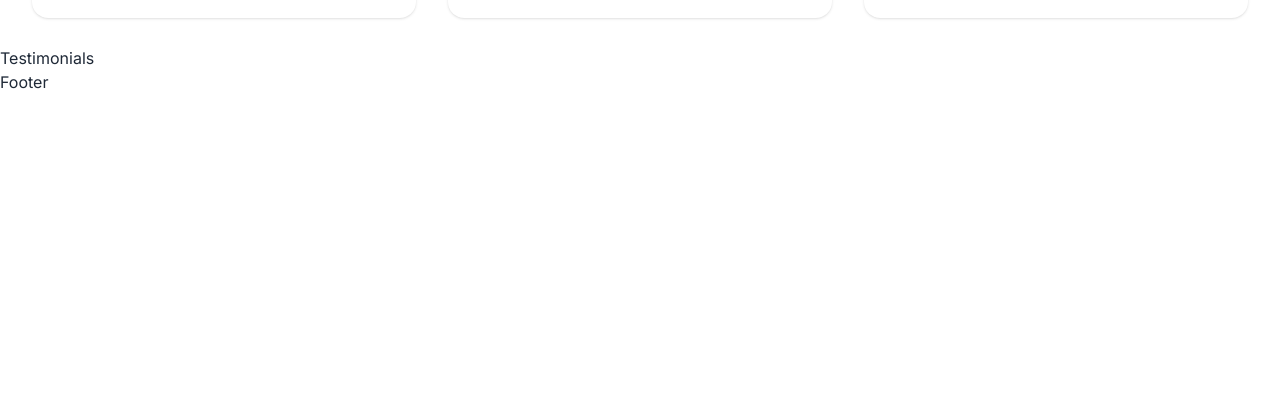
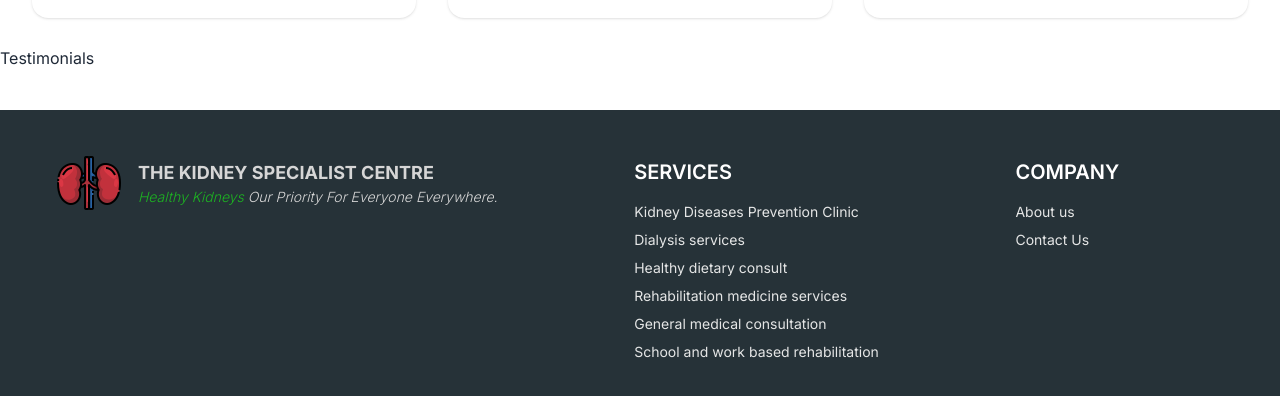
Before and after one commit to Masood-zone/hospital-ui, a React (Vite) app: page / in a window 1280 px wide. Shown: the part 1712-2108 px from the top of the page. Before the commit the page ends 1806 px from the top, so only its background shows below. Built offline with nearby package versions, Linux system fonts and the light colour scheme.

Commit message:
Chore:completed with the footer section

```diff
--- a/src/components/footer/index.jsx
+++ b/src/components/footer/index.jsx
@@ -1,7 +1,52 @@
 import React from "react";
+import { mainLogo } from "../../assets";
 
 function Footer() {
-  return <div>Footer</div>;
+  return (
+    <div className="mt-10 ">
+      <footer className="footer p-10 bg-[#263238] text-base-300">
+        {/* Main Logo */}
+        <aside>
+          <div className="flex items-center">
+            <a href="/" className="flex">
+              <img
+                src={mainLogo}
+                alt="main-logo"
+                className="w-auto h-auto btn btn-ghost "
+              />
+            </a>
+            <p className="uppercase text-text-200 font-bold text-lg">
+              THE KIDNEY Specialist Centre
+              <p className="text-sm capitalize italic font-light text-text-200">
+                <span className="text-primary-500 ">Healthy Kidneys</span> Our
+                Priority For Everyone Everywhere.
+              </p>
+            </p>
+          </div>
+        </aside>
+        <nav>
+          <h6 className="uppercase py-2 text-xl text-white font-semibold">
+            Services
+          </h6>
+          <a className="link link-hover">Kidney Diseases Prevention Clinic</a>
+          <a className="link link-hover">Dialysis services</a>
+          <a className="link link-hover">Healthy dietary consult</a>
+          <a className="link link-hover">Rehabilitation medicine services</a>
+          <a className="link link-hover">General medical consultation</a>
+          <a className="link link-hover">
+            School and work based rehabilitation
+          </a>
+        </nav>
+        <nav>
+          <h6 className="uppercase py-2 text-xl text-white font-semibold">
+            Company
+          </h6>
+          <a className="link link-hover">About us</a>
+          <a className="link link-hover">Contact Us</a>
+        </nav>
+      </footer>
+    </div>
+  );
 }
 
 export default Footer;
```
